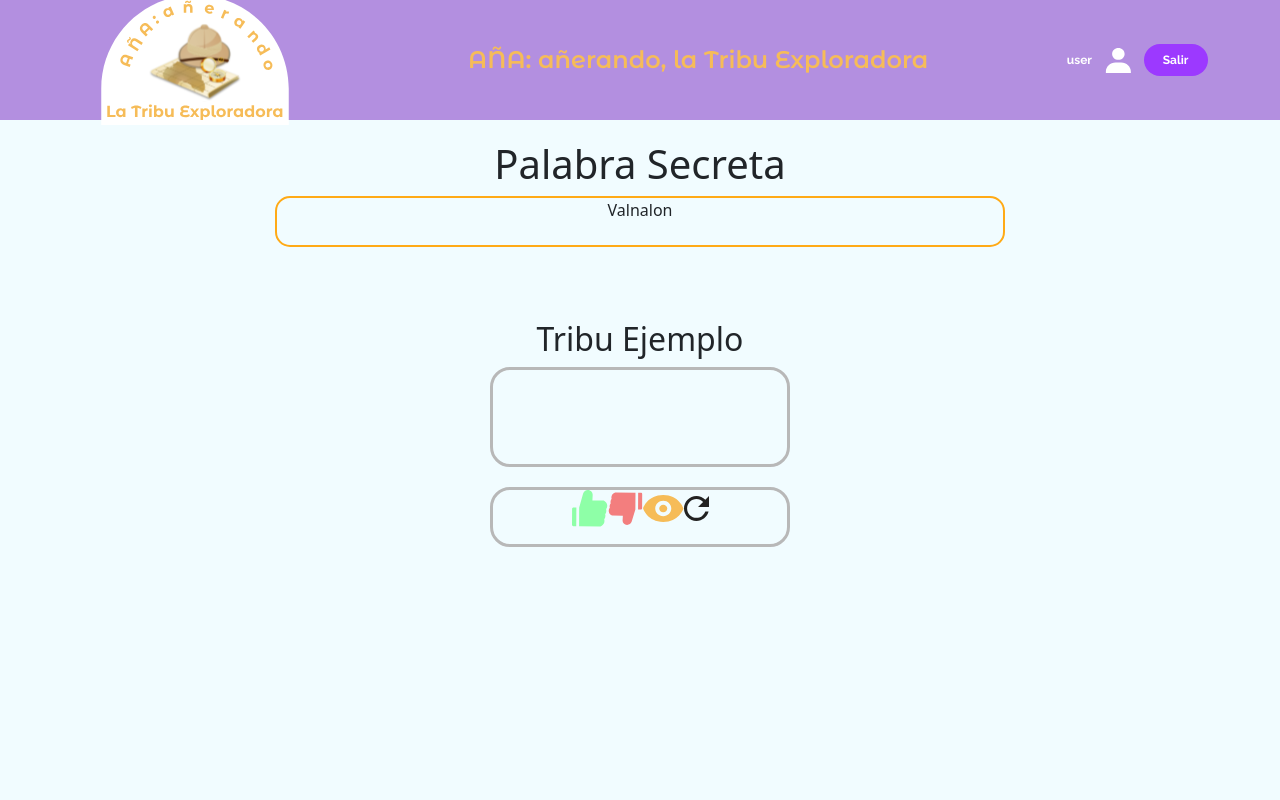
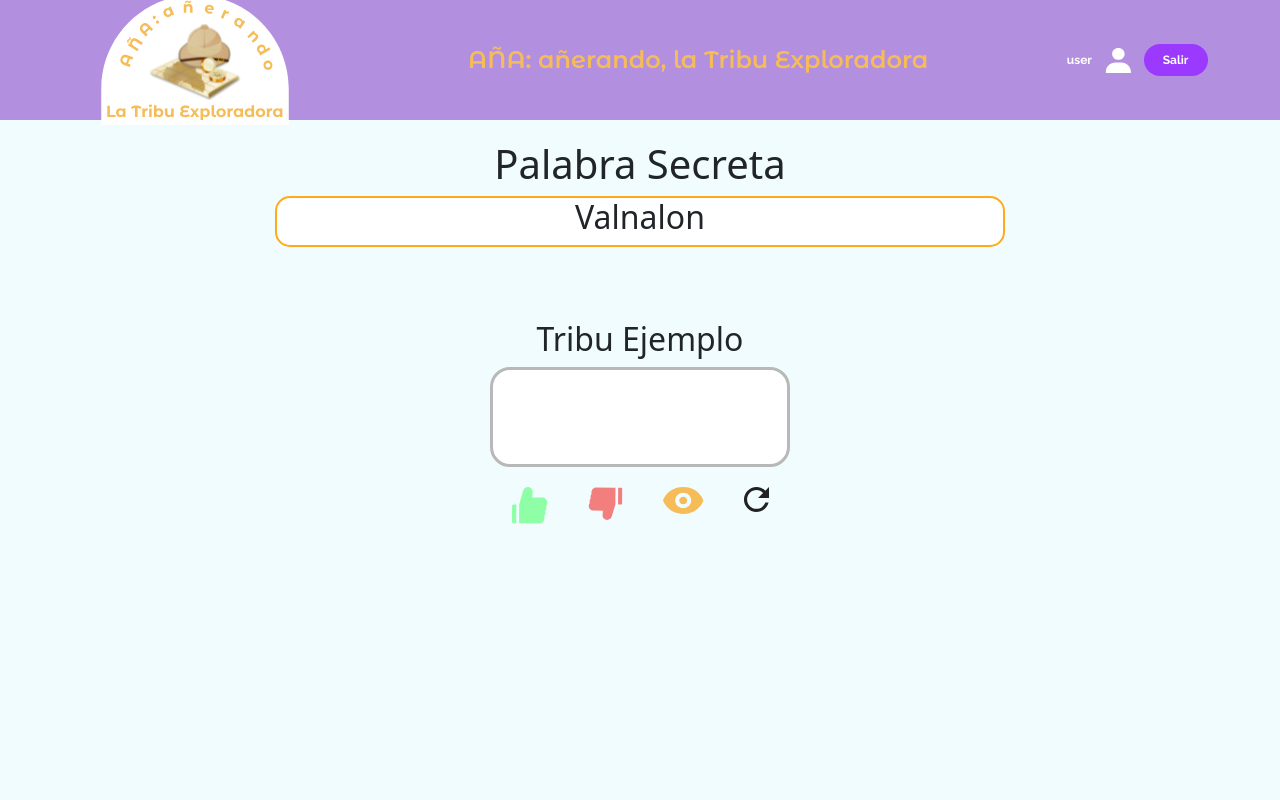
Before and after one commit to Equipo-Proton/la-tribu-exploradora-frontend, a Vue app: page /gamecontrol in a window 1280 px wide. Shown: the top 800 px of the page. Built offline with nearby package versions, Linux system fonts and the light colour scheme; sample sign-in values are in the browser's storage; a web font is replaced by a local one.

Commit message:
Game Control Style

```diff
--- a/src/components/StudentBox.vue
+++ b/src/components/StudentBox.vue
@@ -8,19 +8,19 @@ import TheHeader from './TheHeader.vue';
     <h1>Palabra Secreta</h1>
     <main>
         <div class="secretWord">
-            <div>Valnalon</div>
+            <div><h2>Valnalon</h2></div>
         </div>
         <div class="StudentCell">
             <div class="studentBox">
                 <div><h2> Tribu Ejemplo</h2> </div>
             </div>
             <div class="studentIcons">
-                <div>
-                    <img src="../assets/img/greenFinger.svg" alt="Green Finger" />
-                    <img src="../assets/img/redFinger.svg" alt="red Finger" />
-                    <img src="../assets/img/orangeEye.svg" alt="orange Eye" />
-                    <img src="../assets/img/restartWord.svg" alt="restart Word" />
-                </div>
+
+                <img src="../assets/img/greenFinger.svg" alt="Green Finger" />
+                <img src="../assets/img/redFinger.svg" alt="red Finger" />
+                <img src="../assets/img/orangeEye.svg" alt="orange Eye" />
+                <img src="../assets/img/restartWord.svg" alt="restart Word" />
+
             </div>
         </div>
 
@@ -52,6 +52,10 @@ import TheHeader from './TheHeader.vue';
         border: 2px solid rgb(255, 170, 22);
         width: 730px;
         height: 51px;
+        background-color: #ffffff;
+    }
+    .secretWord div h2{
+        top: 0px;
     }
     .studentBox{
         top: 140px;
@@ -65,11 +69,20 @@ import TheHeader from './TheHeader.vue';
         border: 3px solid rgb(184, 184, 184);
         width: 300px;
         height: 100px;
+        background-color: #ffffff;
     }
     .studentIcons{
         display: flex;
-        align-items: center;
+        align-items: flex-start;
         justify-content: center;
+
+    }
+    img{
+        display: inline-block;
+        margin: 20px;
+        top: 140px;
+
+
     }
     .studentIcons div{
         border-radius: 20px;
@@ -78,8 +91,8 @@ import TheHeader from './TheHeader.vue';
         width: 300px;
         height: 60px;
         top: 160px;
+        background-color: #ffffff;
     }
-
 
     /*
     div{
--- a/src/views/GameControlView.vue
+++ b/src/views/GameControlView.vue
@@ -12,7 +12,6 @@ import ButtonsForm from '../components/ButtonsForm.vue';
 </template>
 <style scoped>
     main {
-        width: 100%;
         height: 100vh;
         background-color: #f1fcff;
     }
```
